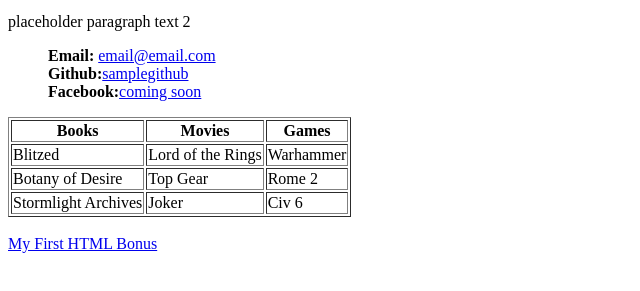
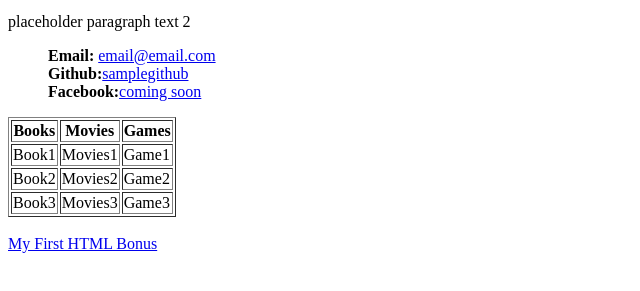
Before and after one commit to stephenbretscher/-stephenbretscher.github.io, a plain HTML site: page index.html in a window 1280 px wide. Shown: the part 289-580 px from the top of the page, without its empty margins (0-640 px from the left). Drawn offline with Linux system fonts and the light colour scheme.

Commit message:
Update index.html

```diff
--- a/index.html
+++ b/index.html
@@ -30,19 +30,19 @@
     <th>Games</th>
   </thead>
   <tr>
-    <td>Blitzed</td>
-    <td>Lord of the Rings</td>
-    <td>Warhammer</thd
+    <td>Book1</td>
+    <td>Movies1</td>
+    <td>Game1</thd
   </tr>
   <tr>
-    <td>Botany of Desire</td>
-    <td>Top Gear</td>
-    <td>Rome 2</td>
+    <td>Book2</td>
+    <td>Movies2</td>
+    <td>Game2</td>
   </tr>
   <tr>
-    <td>Stormlight Archives</td>
-    <td>Joker</td>
-    <td>Civ 6</td>
+    <td>Book3</td>
+    <td>Movies3</td>
+    <td>Game3</td>
   </tr>
 </table>
 
```
